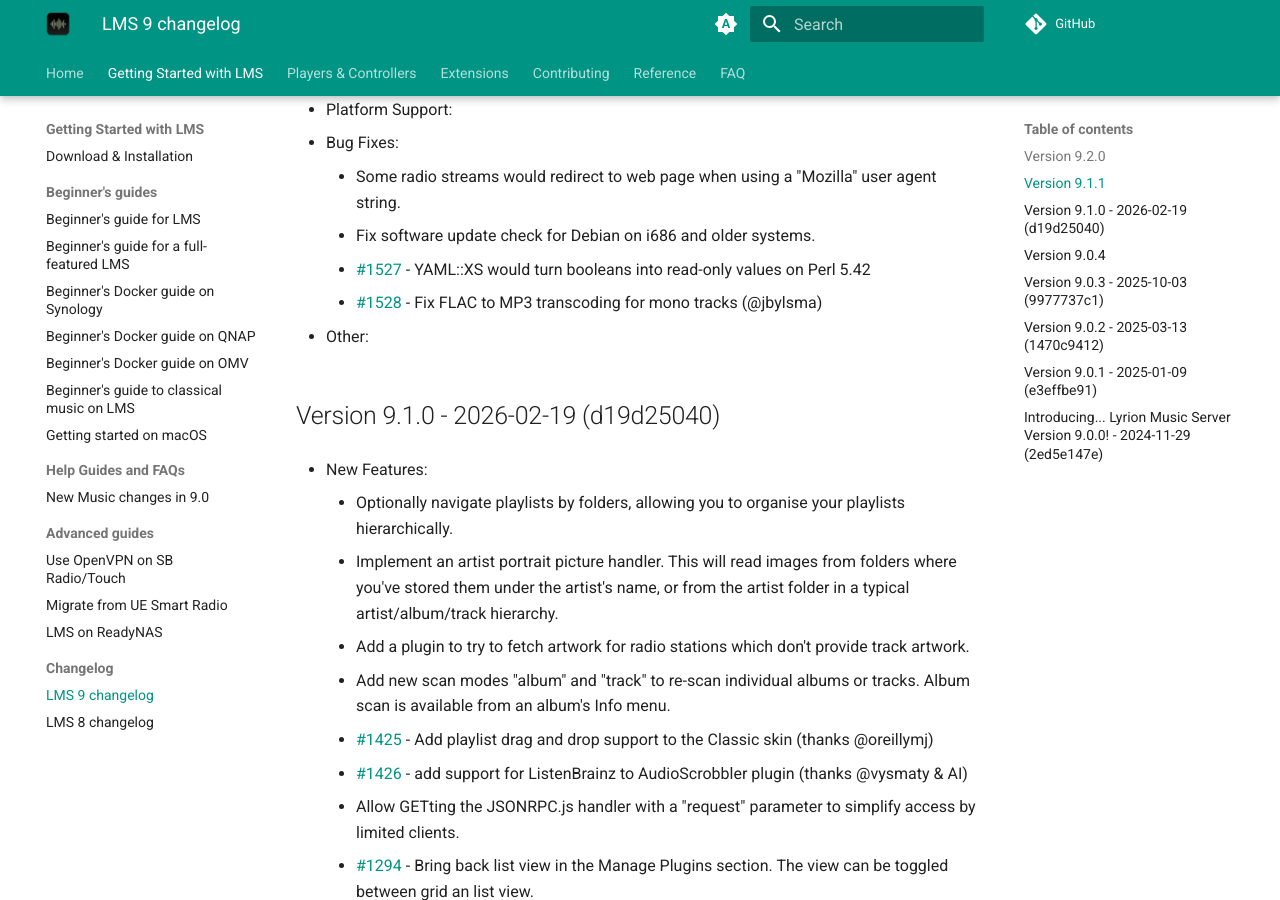
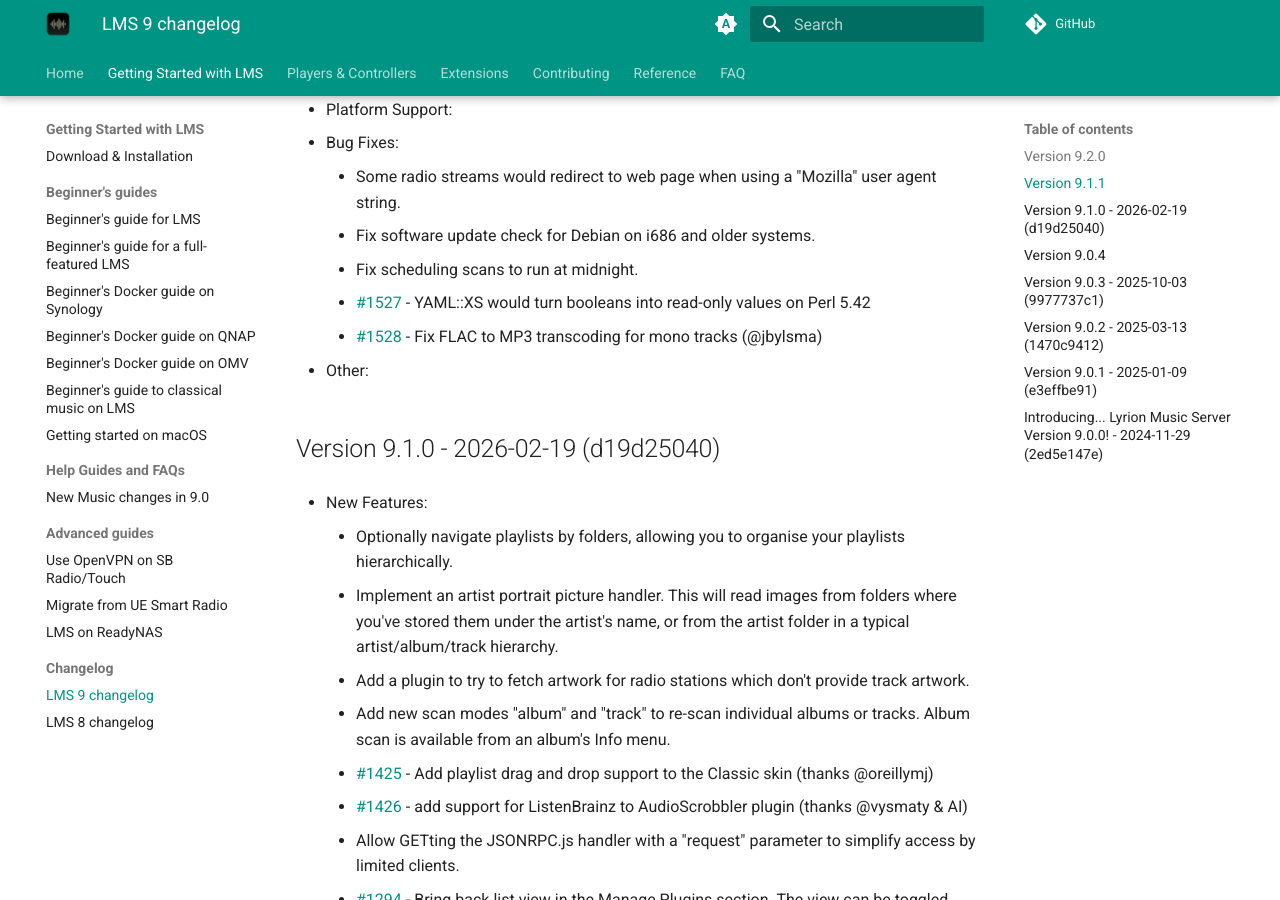
Before and after one commit to LMS-Community/lms-community.github.io, an MkDocs documentation site: the page built from docs/getting-started/changelog-lms9.md, in a window 1280 px wide and 900 px high, scrolled down 1095 px. Built offline with MkDocs 1.6.1 and Material for MkDocs 9.7.7, drawn with Linux system fonts in a browser that asks for light colours; a script that is not in the unit is left out; plug-ins that fetch from the network failed and are left out; comment, search, counter and statistics services are not loaded.

```diff
--- a/docs/getting-started/changelog-lms9.md
+++ b/docs/getting-started/changelog-lms9.md
@@ -40,6 +40,7 @@
 
 	- Some radio streams would redirect to web page when using a "Mozilla" user agent string.
 	- Fix software update check for Debian on i686 and older systems.
+	- Fix scheduling scans to run at midnight.
 	- [#1527](https://github.com/LMS-Community/slimserver/pull/1527) \- YAML::XS would turn booleans into read-only values on Perl 5.42
 	- [#1528](https://github.com/LMS-Community/slimserver/pull/1528) \- Fix FLAC to MP3 transcoding for mono tracks (@jbylsma)
 
```
